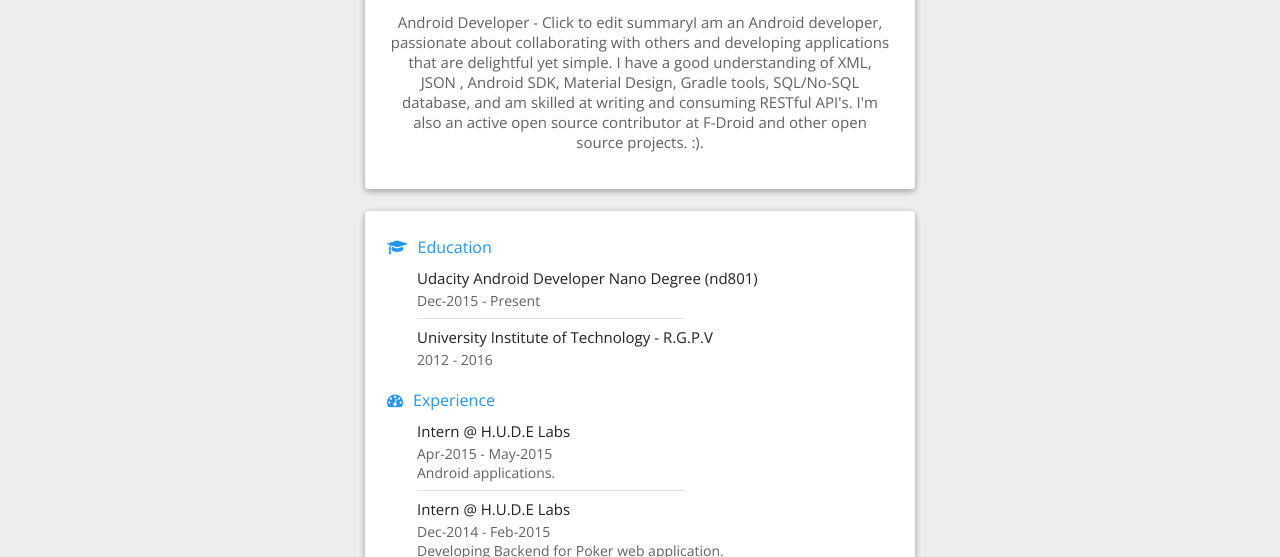
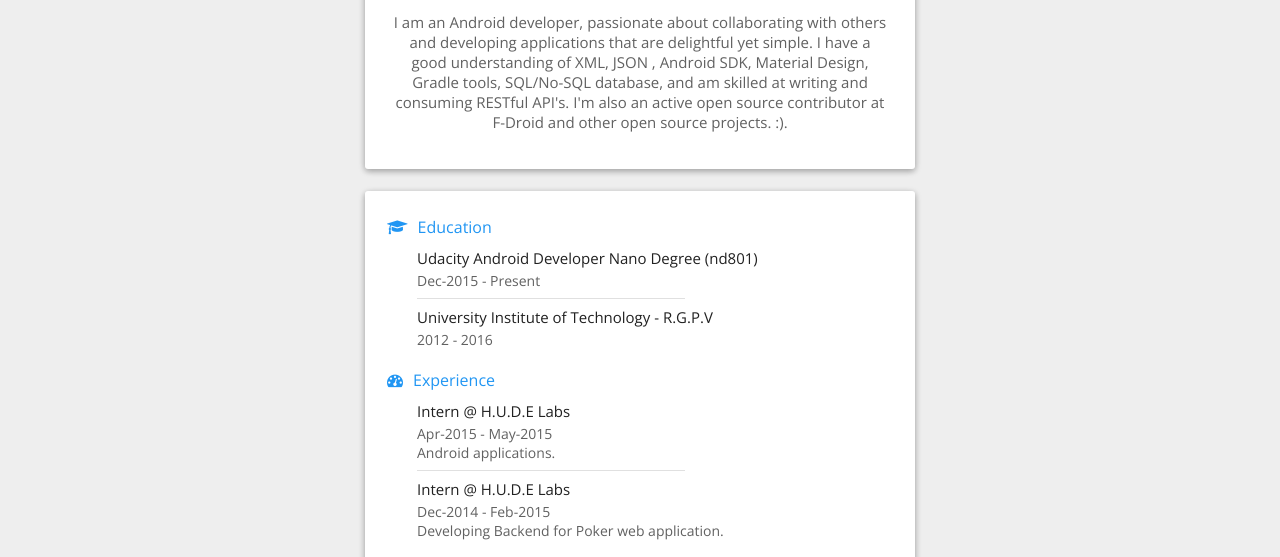
Before and after one commit to pareshchouhan/pareshchouhan.github.io, a plain HTML site: page index.html in a window 1280 px wide. Shown: the part 239-796 px from the top of the page. Drawn offline with nearby package versions, Linux system fonts and the light colour scheme.

Commit message:
Fixed a typo in index.html around description

```diff
--- a/index.html
+++ b/index.html
@@ -56,7 +56,7 @@
 	<div id="quick_card" class="card">
 		<div><img id="photo" src="img/13180.png" /></div> <!-- replace photo in /img/ 705x705 -->
 		<h1 id="name">Paresh Chouhan</h1>
-		<h2 id="description">Android Developer - Click to edit summaryI am an Android developer, passionate about collaborating with others and developing applications that are delightful yet simple. I have a good understanding of XML, JSON , Android SDK, Material Design, Gradle tools, SQL/No-SQL database, and am skilled at writing and consuming RESTful API's. I'm also an active open source contributor at F-Droid and other open source projects. :).</h2>
+		<h2 id="description">I am an Android developer, passionate about collaborating with others and developing applications that are delightful yet simple. I have a good understanding of XML, JSON , Android SDK, Material Design, Gradle tools, SQL/No-SQL database, and am skilled at writing and consuming RESTful API's. I'm also an active open source contributor at F-Droid and other open source projects. :).</h2>
 	</div>
 </header>
 <main>
```
